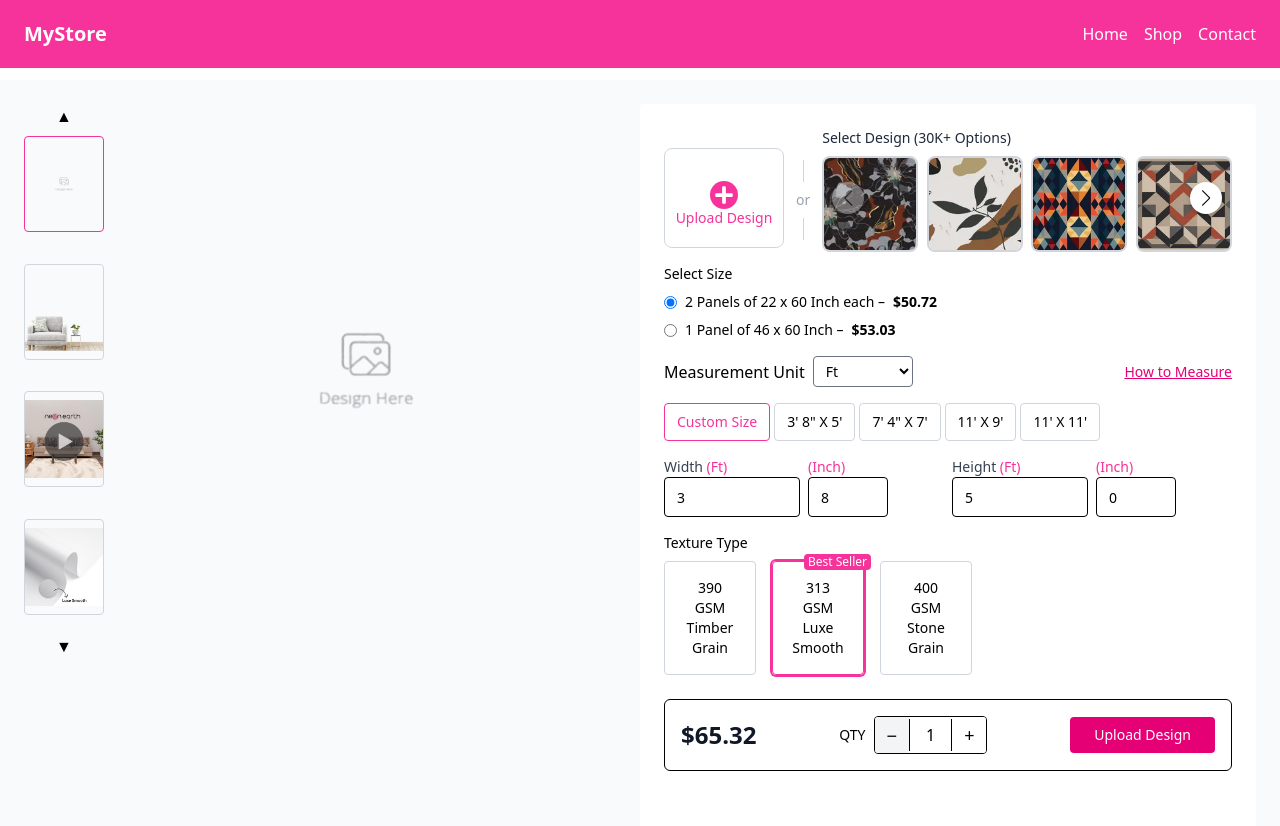
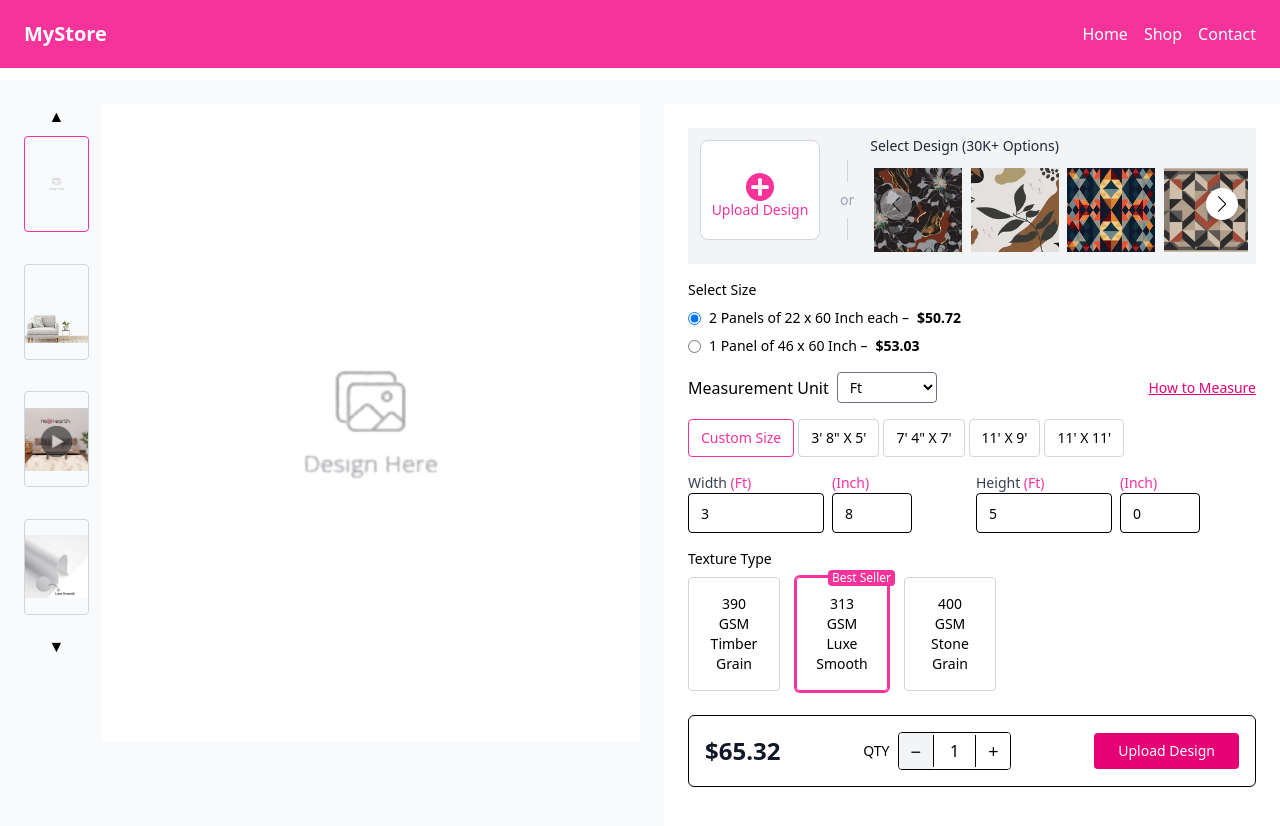
Before and after one commit to GitAvinash003/wall-design-tool-pdp_page, a React (Vite) app: page / in a window 1280 px wide. Shown: the top 826 px of the page. Built offline with nearby package versions, Linux system fonts and the light colour scheme.

Commit message:
fixing UI bugs

```diff
--- a/src/components/ImagePreview.jsx
+++ b/src/components/ImagePreview.jsx
@@ -14,7 +14,7 @@ const ImagePreview = ({ designImage, widthFt, widthIn, heightFt, heightIn }) =>
 
   const [selectedImage, setSelectedImage] = useState({
     src: 'images/mask_1.png',
-    type: 'measurement',
+    type: 'front',
   });
 
   const swiperRef = useRef(null);
@@ -46,10 +46,10 @@ const ImagePreview = ({ designImage, widthFt, widthIn, heightFt, heightIn }) =>
 
     if (selectedImage.type === 'front') {
       return (
-        <div className="relative p-2 bg-white rounded w-[539px] h-[638px]">
+        <div className="relative p-5 bg-white rounded w-[539px] h-[638px]">
           <img
             src={selectedImage.src}
-            alt="Measurement"
+            alt="front"
             className="absolute top-0 left-0 w-[539px] h-[638px] object-cover z-0"
           />
 
--- a/src/components/UploadDesign.jsx
+++ b/src/components/UploadDesign.jsx
@@ -37,11 +37,11 @@ const UploadDesign = ({ selectedDesign, onDesignSelect }) => {
   };
 
   return (
-    <div className="w-full mb-3">
-      <div className="flex items-start gap-3">
+    <div className="w-full mb-4">
+      <div className="flex items-start justify-center gap-2 bg-gray-100 item-center">
         {/* Upload Box */}
         <div
-          className="flex flex-col items-center justify-center mt-5 bg-white border border-gray-300 rounded-lg cursor-pointer w-30 h-25 hover:shadow "
+          className="flex flex-col items-center justify-center m-3 bg-white border border-gray-300 rounded-lg cursor-pointer w-30 h-25 hover:shadow "
           onClick={() => fileInputRef.current.click()}
         >
           <div className="flex items-center justify-center mt-3 text-xl text-white bg-pink-500 rounded-full h-7 w-7">
@@ -70,7 +70,7 @@ const UploadDesign = ({ selectedDesign, onDesignSelect }) => {
 
 
         {/* Swiper Thumbnails */}
-        <div className="flex-1 overflow-hidden">
+        <div className="flex-1 p-2 overflow-hidden">
           <h2 className="mb-2 text-sm font-medium text-gray-800">
             Select Design (30K+ Options)
           </h2>
@@ -89,7 +89,7 @@ const UploadDesign = ({ selectedDesign, onDesignSelect }) => {
               return (
                 <SwiperSlide key={idx}>
                   <div
-                    className={`relative w-24 h-24 rounded-lg overflow-hidden border-2 cursor-pointer transition-all ${isSelected ? 'border-pink-500' : 'border-gray-300'
+                    className={`relative w-24 h-23 rounded-lg overflow-hidden background-cover  p-1 cursor-pointer transition-all ${isSelected ? 'border-pink-500' : 'border-gray-300'
                       }`}
                     onClick={() => handleDesignClick(design)}
                   >
@@ -100,7 +100,7 @@ const UploadDesign = ({ selectedDesign, onDesignSelect }) => {
                     />
                     {isSelected && (
                       <div
-                        className="absolute top-[0px] right-[-2px] w-5 h-5 rounded-full bg-black   border-pink-500 flex items-center justify-center text-md text-white shadow-md z-10 cursor-pointer"
+                        className="absolute top-[0px] right-[0px] w-5 h-5 rounded-full bg-black   border-pink-500 flex items-center justify-center text-md text-white shadow-md z-10 cursor-pointer"
                         onClick={(e) => {
                           e.stopPropagation();
                           onDesignSelect(null);
```
